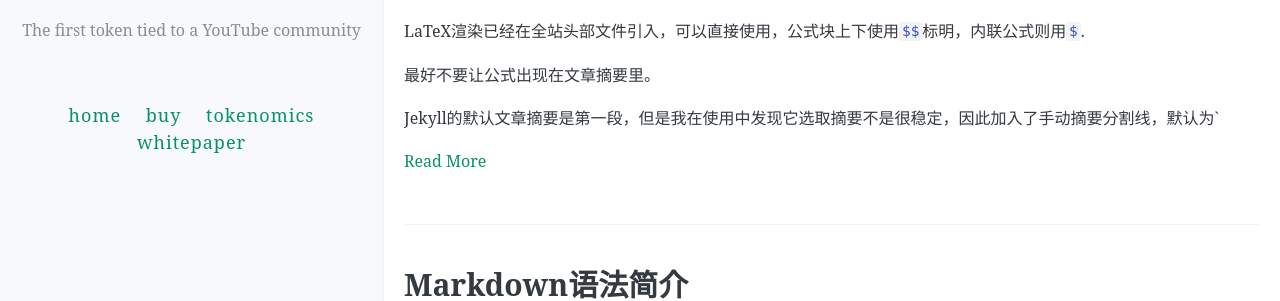
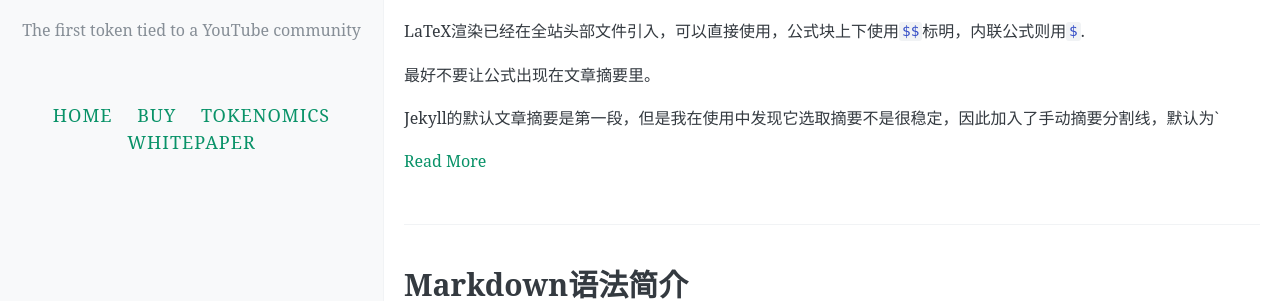
Before and after one commit to frankhuurman/fomotiontoken, a Jekyll site: the page built from index.html, in a window 1280 px wide. Shown: the part 374-675 px from the top of the page. Built offline with Jekyll 4.4.1, drawn with Linux system fonts in a browser that asks for light colours; the list of posts is cut into pages by our own code; comment, search, counter and statistics services are not loaded.

Commit message:
capital letters

```diff
--- a/_config.yml
+++ b/_config.yml
@@ -32,13 +32,13 @@ favicon: https://raw.githubusercontent.com/FromEndWorld/LOFFER/master/images/fav
 
 # 菜单中的按钮
 navigation:
-  - name: home
+  - name: HOME
     url: /
-  - name: buy
+  - name: BUY
     url: /about
-  - name: tokenomics
+  - name: TOKENOMICS
     url: /archive
-  - name: whitepaper
+  - name: WHITEPAPER
     url: /tags
 
 # 每页的文章数
```
